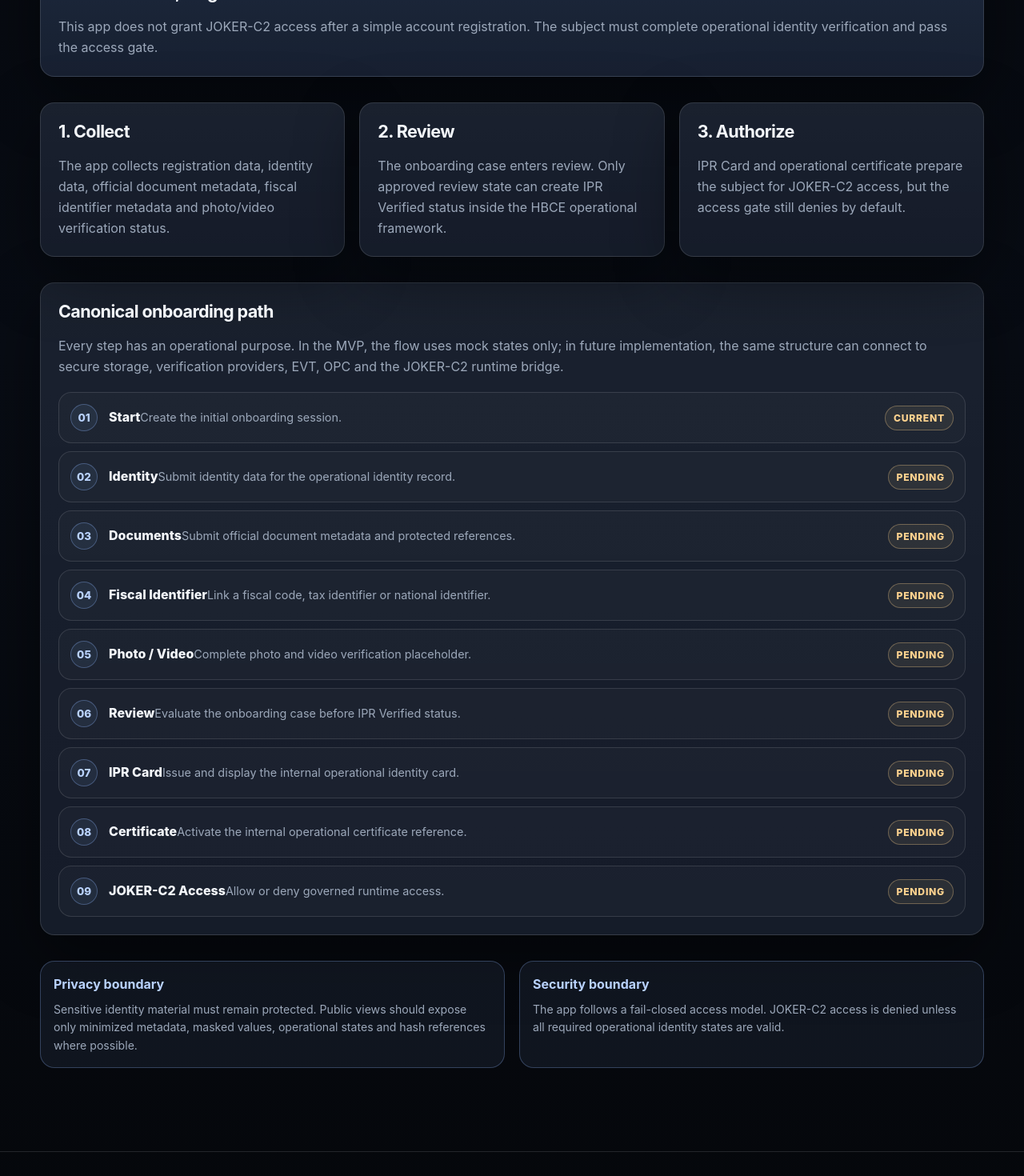
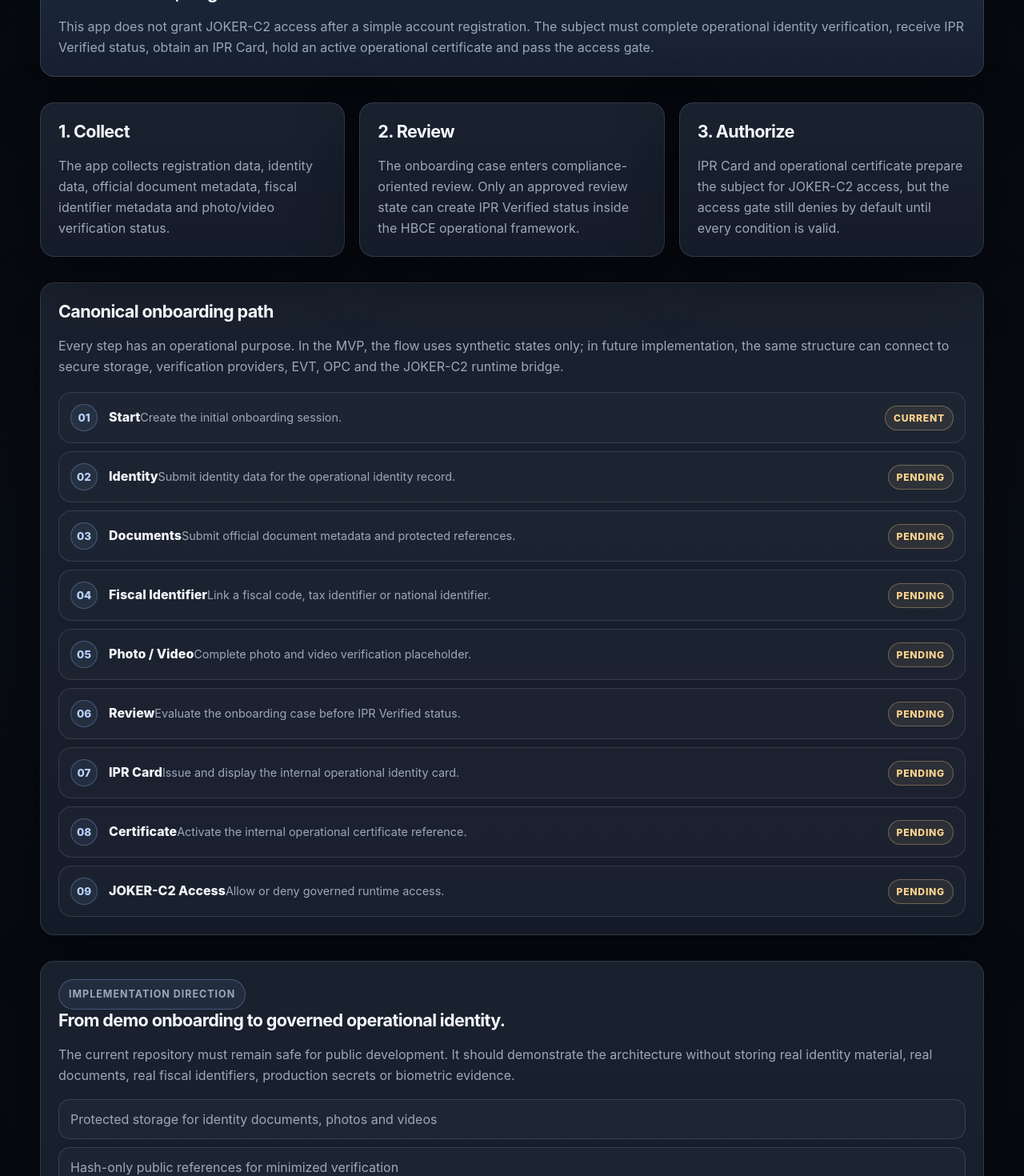
Before and after one commit to manuelcoletta1-source/hbce-ipr-onboarding-app, a Next.js app: page /onboarding in a window 1280 px wide. Shown: the part 780-2250 px from the top of the page at 80% size. Built offline with nearby package versions, Linux system fonts and the light colour scheme.

Commit message:
refactor(onboarding): define canonical IPR onboarding entry page

```diff
--- a/app/onboarding/page.tsx
+++ b/app/onboarding/page.tsx
@@ -9,6 +9,33 @@ import {
 
 import { BoundaryNotice } from "@/components/BoundaryNotice";
 import { OnboardingStepper } from "@/components/OnboardingStepper";
+
+const ONBOARDING_PILLARS = [
+  {
+    title: "1. Collect",
+    text:
+      "The app collects registration data, identity data, official document metadata, fiscal identifier metadata and photo/video verification status."
+  },
+  {
+    title: "2. Review",
+    text:
+      "The onboarding case enters compliance-oriented review. Only an approved review state can create IPR Verified status inside the HBCE operational framework."
+  },
+  {
+    title: "3. Authorize",
+    text:
+      "IPR Card and operational certificate prepare the subject for JOKER-C2 access, but the access gate still denies by default until every condition is valid."
+  }
+] as const;
+
+const FUTURE_INTEGRATION_LAYERS = [
+  "Protected storage for identity documents, photos and videos",
+  "Hash-only public references for minimized verification",
+  "Human or provider-assisted identity review",
+  "EVT event continuity for onboarding operations",
+  "OPC proof references for audit reconstruction",
+  "Server-side JOKER-C2 access enforcement"
+] as const;
 
 export default function OnboardingPage() {
   return (
@@ -46,37 +73,20 @@ export default function OnboardingPage() {
           <p>
             This app does not grant JOKER-C2 access after a simple account
             registration. The subject must complete operational identity
-            verification and pass the access gate.
+            verification, receive IPR Verified status, obtain an IPR Card, hold
+            an active operational certificate and pass the access gate.
           </p>
         </div>
       </section>
 
       <section className="hbce-section">
         <div className="hbce-grid hbce-grid--3">
-          <div className="hbce-card">
-            <h2>1. Collect</h2>
-            <p>
-              The app collects registration data, identity data, official
-              document metadata, fiscal identifier metadata and photo/video
-              verification status.
-            </p>
-          </div>
-
-          <div className="hbce-card">
-            <h2>2. Review</h2>
-            <p>
-              The onboarding case enters review. Only approved review state can
-              create IPR Verified status inside the HBCE operational framework.
-            </p>
-          </div>
-
-          <div className="hbce-card">
-            <h2>3. Authorize</h2>
-            <p>
-              IPR Card and operational certificate prepare the subject for
-              JOKER-C2 access, but the access gate still denies by default.
-            </p>
-          </div>
+          {ONBOARDING_PILLARS.map((pillar) => (
+            <div className="hbce-card" key={pillar.title}>
+              <h2>{pillar.title}</h2>
+              <p>{pillar.text}</p>
+            </div>
+          ))}
         </div>
       </section>
 
@@ -85,9 +95,9 @@ export default function OnboardingPage() {
           <h2>Canonical onboarding path</h2>
           <p>
             Every step has an operational purpose. In the MVP, the flow uses
-            mock states only; in future implementation, the same structure can
-            connect to secure storage, verification providers, EVT, OPC and the
-            JOKER-C2 runtime bridge.
+            synthetic states only; in future implementation, the same structure
+            can connect to secure storage, verification providers, EVT, OPC and
+            the JOKER-C2 runtime bridge.
           </p>
 
           <div style={{ marginTop: "18px" }}>
@@ -97,12 +107,31 @@ export default function OnboardingPage() {
       </section>
 
       <section className="hbce-section">
+        <div className="hbce-card">
+          <p className="hbce-kicker">Implementation direction</p>
+          <h2>From demo onboarding to governed operational identity.</h2>
+          <p>
+            The current repository must remain safe for public development. It
+            should demonstrate the architecture without storing real identity
+            material, real documents, real fiscal identifiers, production
+            secrets or biometric evidence.
+          </p>
+
+          <ul className="hbce-list">
+            {FUTURE_INTEGRATION_LAYERS.map((layer) => (
+              <li key={layer}>{layer}</li>
+            ))}
+          </ul>
+        </div>
+      </section>
+
+      <section className="hbce-section">
         <div className="hbce-grid hbce-grid--2">
           <BoundaryNotice title="Privacy boundary">
             {PRIVACY_BOUNDARY_TEXT}
           </BoundaryNotice>
 
-          <BoundaryNotice title="Security boundary">
+          <BoundaryNotice title="Security boundary" tone="danger">
             {SECURITY_BOUNDARY_TEXT}
           </BoundaryNotice>
         </div>
```
